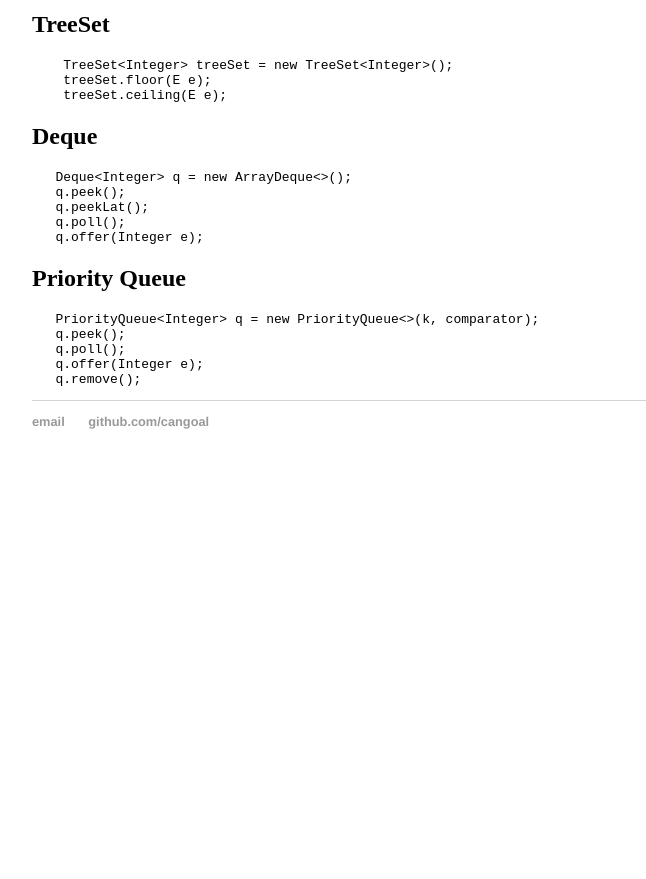
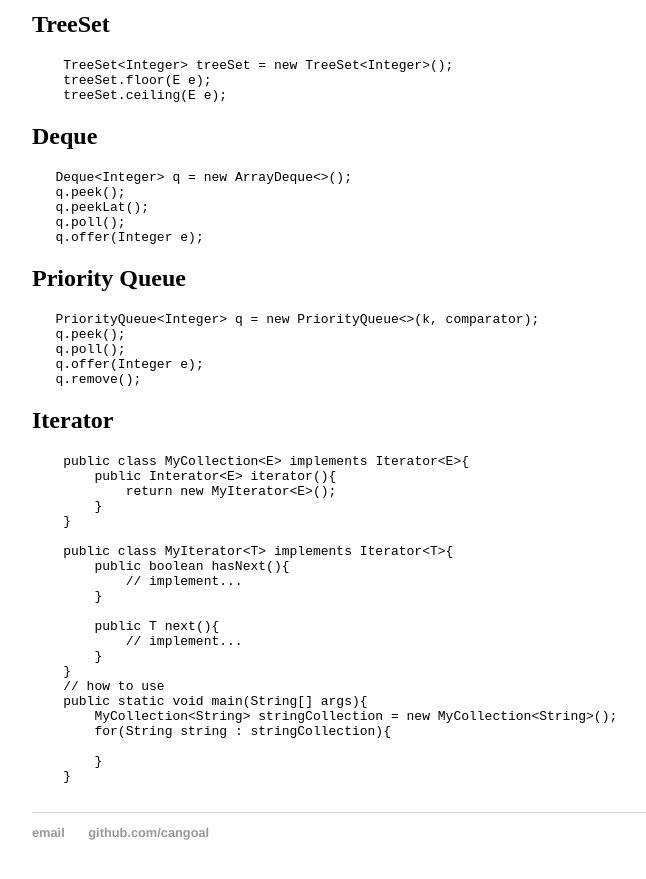
Before and after one commit to cangoal/cangoal.github.io, a Jekyll site: the page built from _posts/2015-08-20-java-basics.md, in a window 1280 px wide and 900 px high, scrolled down 1379 px. Shown: the top 879 px of the window, without its empty margins (224-870 px from the left). Built offline with Jekyll 4.4.1, drawn with Linux system fonts in a browser that asks for light colours; Markdown is read by kramdown in place of the engine named in the settings; before the commit the page ends 1868 px from its top, so only the background shows below that.

Commit message:
Update 2015-08-20-java-basics.md

````diff
--- a/_posts/2015-08-20-java-basics.md
+++ b/_posts/2015-08-20-java-basics.md
@@ -62,8 +62,8 @@ date: 2015-08-20
     public Comparator<Integer> comparator = new Comparator<Integer>(){
          @Override
          public int compare(Integer num1, Integer num2){
-         String str = "";
-         return (str+num2+num1).compareTo(str+num1+num2);
+             String str = "";
+             return (str+num2+num1).compareTo(str+num1+num2);
           }
     };
 
@@ -98,3 +98,30 @@ date: 2015-08-20
    q.offer(Integer e);
    q.remove();
 ```
+
+## Iterator
+```java
+    public class MyCollection<E> implements Iterator<E>{
+        public Interator<E> iterator(){
+            return new MyIterator<E>();
+        }
+    }
+
+    public class MyIterator<T> implements Iterator<T>{
+        public boolean hasNext(){
+            // implement...
+        }
+
+        public T next(){
+            // implement...
+        }
+    }
+    // how to use
+    public static void main(String[] args){
+        MyCollection<String> stringCollection = new MyCollection<String>();
+        for(String string : stringCollection){
+
+        }
+    }
+
+```
````
